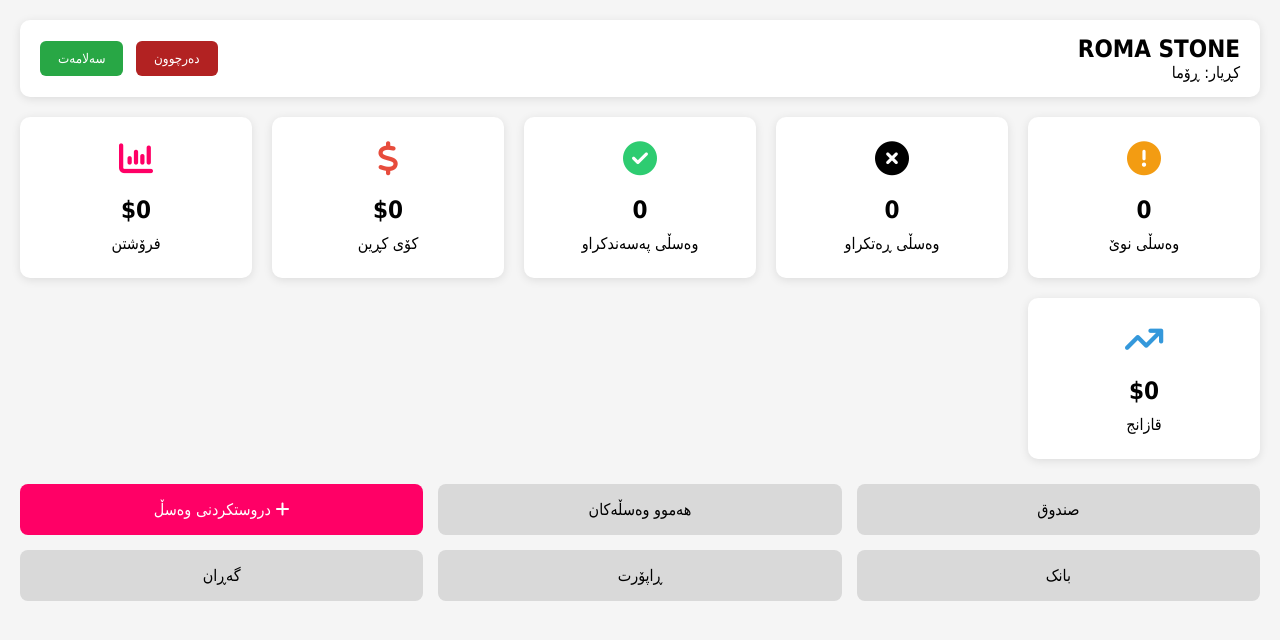
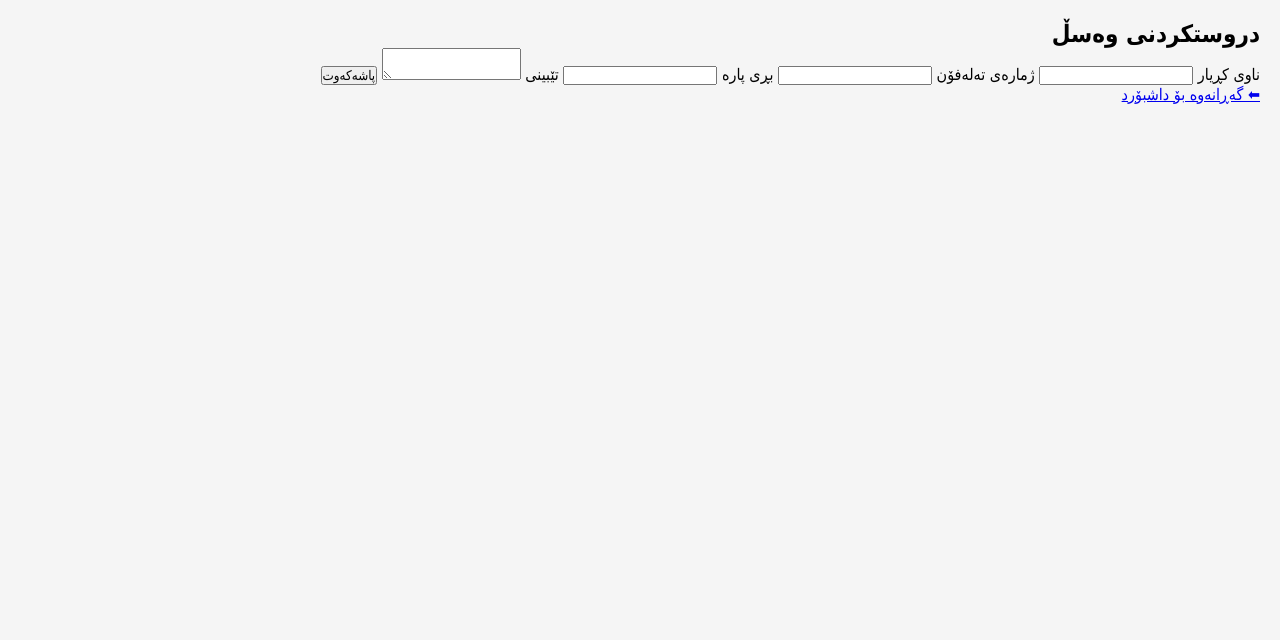
Before and after one commit to annabelll827/Rome, a plain HTML site: page index.html in a window 1280 px wide. Drawn offline with Linux system fonts and the light colour scheme.

Commit message:
Update index.html

```diff
--- a/index.html
+++ b/index.html
@@ -3,90 +3,40 @@
 <head>
 <meta charset="UTF-8">
 <meta name="viewport" content="width=device-width, initial-scale=1.0">
-
-<title>Dashboard</title>
+<title>دروستکردنی وەسڵ</title>
 
 <link rel="stylesheet" href="style.css">
-
-<link rel="stylesheet"
-href="https://cdnjs.cloudflare.com/ajax/libs/font-awesome/6.5.2/css/all.min.css">
-
 </head>
 
 <body>
 
-<header class="topbar">
+<div class="container">
 
-<div class="logo">
-<h2>ROMA STONE</h2>
-<p>کڕیار: ڕۆما</p>
+<h2>دروستکردنی وەسڵ</h2>
+
+<form id="receiptForm">
+
+<label>ناوی کڕیار</label>
+<input type="text" id="customer" required>
+
+<label>ژمارەی تەلەفۆن</label>
+<input type="text" id="phone">
+
+<label>بڕی پارە</label>
+<input type="number" id="amount" required>
+
+<label>تێبینی</label>
+<textarea id="note"></textarea>
+
+<button type="submit">پاشەکەوت</button>
+
+</form>
+
+<a href="index.html">⬅ گەڕانەوە بۆ داشبۆرد</a>
+
 </div>
 
-<div class="top-buttons">
-<button class="logout">دەرچوون</button>
-<button class="save">سەلامەت</button>
-</div>
-
-</header>
-
-<section class="cards">
-
-<div class="card">
-<i class="fa-solid fa-circle-exclamation orange"></i>
-<h2>0</h2>
-<p>وەسڵی نوێ</p>
-</div>
-
-<div class="card">
-<i class="fa-solid fa-circle-xmark black"></i>
-<h2>0</h2>
-<p>وەسڵی ڕەتکراو</p>
-</div>
-
-<div class="card">
-<i class="fa-solid fa-circle-check green"></i>
-<h2>0</h2>
-<p>وەسڵی پەسەندکراو</p>
-</div>
-
-<div class="card">
-<i class="fa-solid fa-dollar-sign red"></i>
-<h2>$0</h2>
-<p>کۆی کڕین</p>
-</div>
-
-<div class="card">
-<i class="fa-solid fa-chart-column pink"></i>
-<h2>$0</h2>
-<p>فرۆشتن</p>
-</div>
-
-<div class="card">
-<i class="fa-solid fa-arrow-trend-up blue"></i>
-<h2>$0</h2>
-<p>قازانج</p>
-</div>
-
-</section>
-
-<section class="buttons">
-
-<button>صندوق</button>
-
-<button>هەموو وەسڵەکان</button>
-
-<button class="add">
-<i class="fa-solid fa-plus"></i>
-دروستکردنی وەسڵ
-</button>
-
-<button>بانک</button>
-
-<button>ڕاپۆرت</button>
-
-<button>گەڕان</button>
-
-</section>
+<script src="script.js"></script>
 
 </body>
 </html>
```
